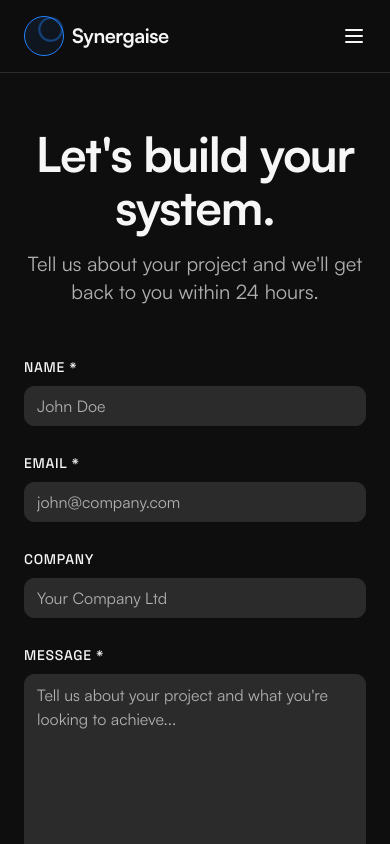
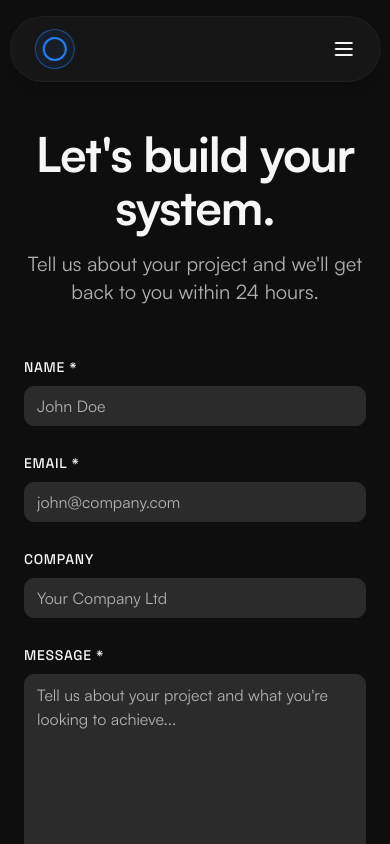
Before and after one commit to Synergaise/website, a React (Vite) app: page /contact in a window 390 px wide. Shown: the top 844 px of the page. Built offline with nearby package versions, Linux system fonts and the light colour scheme; the HTML template or start-up script is replaced by a standard one.

Commit message:
Refactor Navbar for centering

```diff
--- a/src/components/Navbar.tsx
+++ b/src/components/Navbar.tsx
@@ -20,43 +20,52 @@ const Navbar = () => {
   };
 
   return (
-    <nav className="fixed top-0 left-0 right-0 z-50 bg-background/80 backdrop-blur-md border-b border-border">
-      <div className="container mx-auto px-6 py-4">
-        <div className="flex items-center justify-between">
+    <nav className="fixed top-4 left-1/2 -translate-x-1/2 z-50 w-[95%] md:w-auto">
+      <div className="backdrop-blur-md bg-graphite/30 border border-border/50 rounded-full px-6 py-3 shadow-lg">
+        <div className="flex items-center justify-between md:justify-start gap-4">
           {/* Logo */}
-          <Link to="/" className="flex items-center gap-2">
-            <div className="w-10 h-10 rounded-full bg-gradient-orbital border border-primary flex items-center justify-center">
-              <div className="w-6 h-6 rounded-full border-2 border-primary animate-orbital-glow" />
+          <Link to="/" className="flex items-center shrink-0">
+            <div className="w-10 h-10 rounded-full bg-gradient-orbital border border-primary/50 flex items-center justify-center">
+              <div className="w-6 h-6 rounded-full border-2 border-primary" />
             </div>
-            <span className="text-xl font-heading font-bold tracking-tight">Synergaise</span>
           </Link>
 
-          {/* Desktop Navigation */}
-          <div className="hidden md:flex items-center gap-8">
-            <Link to="/" className="text-sm font-accent text-muted-foreground hover:text-foreground transition-colors">
+          {/* Centered Desktop Navigation */}
+          <div className="hidden md:flex items-center justify-center gap-8 mx-8">
+            <Link
+              to="/"
+              className="text-sm font-medium text-foreground hover:text-primary transition-colors"
+            >
               Home
             </Link>
             <button
               onClick={() => scrollToSection("services")}
-              className="text-sm font-accent text-muted-foreground hover:text-foreground transition-colors"
+              className="text-sm font-medium text-foreground hover:text-primary transition-colors"
             >
               Services
             </button>
             <button
               onClick={() => scrollToSection("projects")}
-              className="text-sm font-accent text-muted-foreground hover:text-foreground transition-colors"
+              className="text-sm font-medium text-foreground hover:text-primary transition-colors"
             >
               Projects
             </button>
             <Link
               to="/mission"
-              className="text-sm font-accent text-muted-foreground hover:text-foreground transition-colors"
+              className="text-sm font-medium text-foreground hover:text-primary transition-colors"
             >
               Mission & Values
             </Link>
+          </div>
+
+          {/* Contact Button */}
+          <div className="hidden md:block shrink-0">
             <Link to="/contact">
-              <Button variant="default" size="sm" className="font-heading font-bold uppercase text-xs tracking-wider">
-                Contact
+              <Button
+                size="sm"
+                className="rounded-full font-heading font-bold uppercase text-xs tracking-[0.04em] px-6"
+              >
+                Contact Us
               </Button>
             </Link>
           </div>
@@ -64,7 +73,7 @@ const Navbar = () => {
           {/* Mobile Menu Button */}
           <button
             onClick={() => setMobileMenuOpen(!mobileMenuOpen)}
-            className="md:hidden text-foreground"
+            className="md:hidden text-foreground ml-auto"
           >
             {mobileMenuOpen ? <X size={24} /> : <Menu size={24} />}
           </button>
@@ -72,38 +81,43 @@ const Navbar = () => {
 
         {/* Mobile Navigation */}
         {mobileMenuOpen && (
-          <div className="md:hidden mt-4 pb-4 space-y-4 animate-fade-in-up">
+          <div className="md:hidden mt-4 pt-4 border-t border-border/50">
+            <div className="flex flex-col gap-4">
               <Link
                 to="/"
                 onClick={() => setMobileMenuOpen(false)}
-              className="block text-sm font-accent text-muted-foreground hover:text-foreground transition-colors"
+                className="text-sm font-medium text-foreground hover:text-primary transition-colors"
               >
                 Home
               </Link>
               <button
                 onClick={() => scrollToSection("services")}
-              className="block w-full text-left text-sm font-accent text-muted-foreground hover:text-foreground transition-colors"
+                className="text-sm font-medium text-foreground hover:text-primary transition-colors text-left"
               >
                 Services
               </button>
               <button
                 onClick={() => scrollToSection("projects")}
-              className="block w-full text-left text-sm font-accent text-muted-foreground hover:text-foreground transition-colors"
+                className="text-sm font-medium text-foreground hover:text-primary transition-colors text-left"
               >
                 Projects
               </button>
               <Link
                 to="/mission"
                 onClick={() => setMobileMenuOpen(false)}
-              className="block text-sm font-accent text-muted-foreground hover:text-foreground transition-colors"
+                className="text-sm font-medium text-foreground hover:text-primary transition-colors"
               >
                 Mission & Values
               </Link>
               <Link to="/contact" onClick={() => setMobileMenuOpen(false)}>
-              <Button variant="default" size="sm" className="w-full font-heading font-bold uppercase text-xs tracking-wider">
-                Contact
+                <Button
+                  size="sm"
+                  className="w-full rounded-full font-heading font-bold uppercase text-xs tracking-[0.04em]"
+                >
+                  Contact Us
                 </Button>
               </Link>
+            </div>
           </div>
         )}
       </div>
```
Lines whose indentation alone changed are shown as unchanged.
